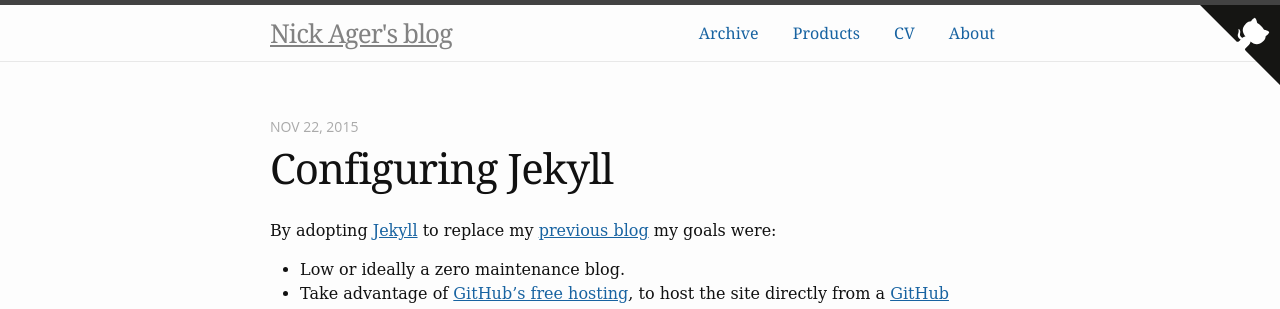
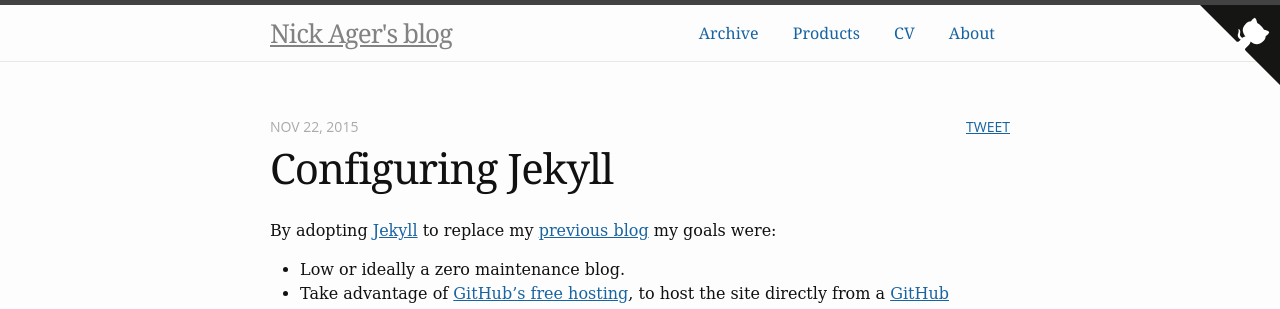
Before and after one commit to NickAger/nickager.github.io, a Jekyll site: the page built from _posts/2015-11-22-New-blog-infrastructure.md, in a window 1280 px wide. Shown: the top 309 px of the page. Built offline with Jekyll 4.4.1, drawn with Linux system fonts in a browser that asks for light colours; some web fonts are replaced; comment, search, counter and statistics services are not loaded; some of the changed text lies outside the part shown.

Commit message:
added a share on twitter button

```diff
--- a/_layouts/post.html
+++ b/_layouts/post.html
@@ -4,10 +4,10 @@ layout: default
 <article class="post" itemscope itemtype="http://schema.org/BlogPosting">
   <br />
   <header class="post-header">
-    <p class="post-meta"><time datetime="{{ page.date | date_to_xmlschema }}" itemprop="datePublished">{{ page.date | date: "%b %-d, %Y" }}</time>{% if page.author %} • <span itemprop="author" itemscope itemtype="http://schema.org/Person"><span itemprop="name">{{ page.author }}</span></span>{% endif %}</p>
+    <p class="post-meta"><time datetime="{{ page.date | date_to_xmlschema }}" itemprop="datePublished">{{ page.date | date: "%b %-d, %Y" }}</time>{% if page.author %} • <span itemprop="author" itemscope itemtype="http://schema.org/Person"><span itemprop="name">{{ page.author }}</span></span>{% endif %}    <a href="https://twitter.com/share" class="twitter-share-button" data-via="nickager">Tweet</a> <script>!function(d,s,id){var js,fjs=d.getElementsByTagName(s)[0],p=/^http:/.test(d.location)?'http':'https';if(!d.getElementById(id)){js=d.createElement(s);js.id=id;js.src=p+'://platform.twitter.com/widgets.js';fjs.parentNode.insertBefore(js,fjs);}}(document, 'script', 'twitter-wjs');</script>
+</p>
     <h1 class="post-title" itemprop="name headline">{{ page.title }}</h1>
   </header>
-
   <div class="post-content" itemprop="articleBody">
     {{ content }}
   </div>
--- a/_sass/_layout.scss
+++ b/_sass/_layout.scss
@@ -563,3 +563,7 @@ table.table-striped {
     border-bottom: 1px solid $grey-color;
   }
 }
+
+.twitter-share-button {
+  float: right;
+}
```
Also changed, not shown: _posts/2015-11-22-New-blog-infrastructure.md (+1 -0 lines).
